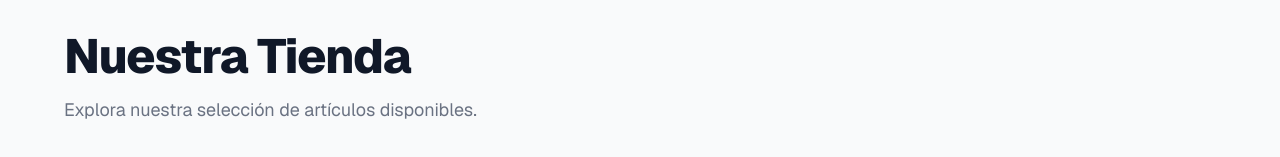
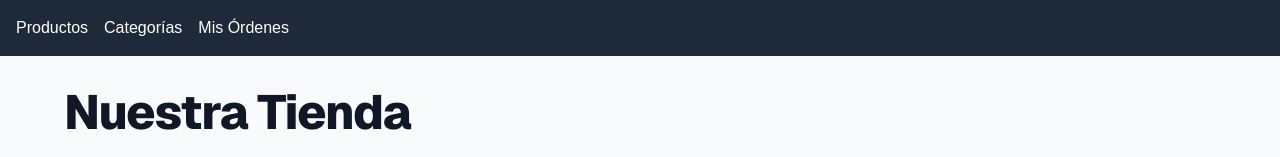
Before and after one commit to Alejandro010825/awos, a Next.js app: page / in a window 1280 px wide. Shown: the top 157 px of the page. Built offline with nearby package versions, Linux system fonts and the light colour scheme; no server answers; the database is empty.

Commit message:
agregar barra de navegacion para conectar las vistas

```diff
--- a/app/layout.tsx
+++ b/app/layout.tsx
@@ -27,7 +27,14 @@ export default function RootLayout({
       lang="en"
       className={`${geistSans.variable} ${geistMono.variable} h-full antialiased`}
     >
-      <body className="min-h-full flex flex-col">{children}</body>
+      <body className="min-h-full flex flex-col">
+        <nav className="bg-gray-800 p-4 text-white flex gap-4">
+          <a href="/" className="hover:underline">Productos</a>
+          <a href="/categories" className="hover:underline">Categorías</a>
+          <a href="/orders" className="hover:underline">Mis Órdenes</a>
+        </nav>
+        {children}
+      </body>
     </html>
   );
 }
```
